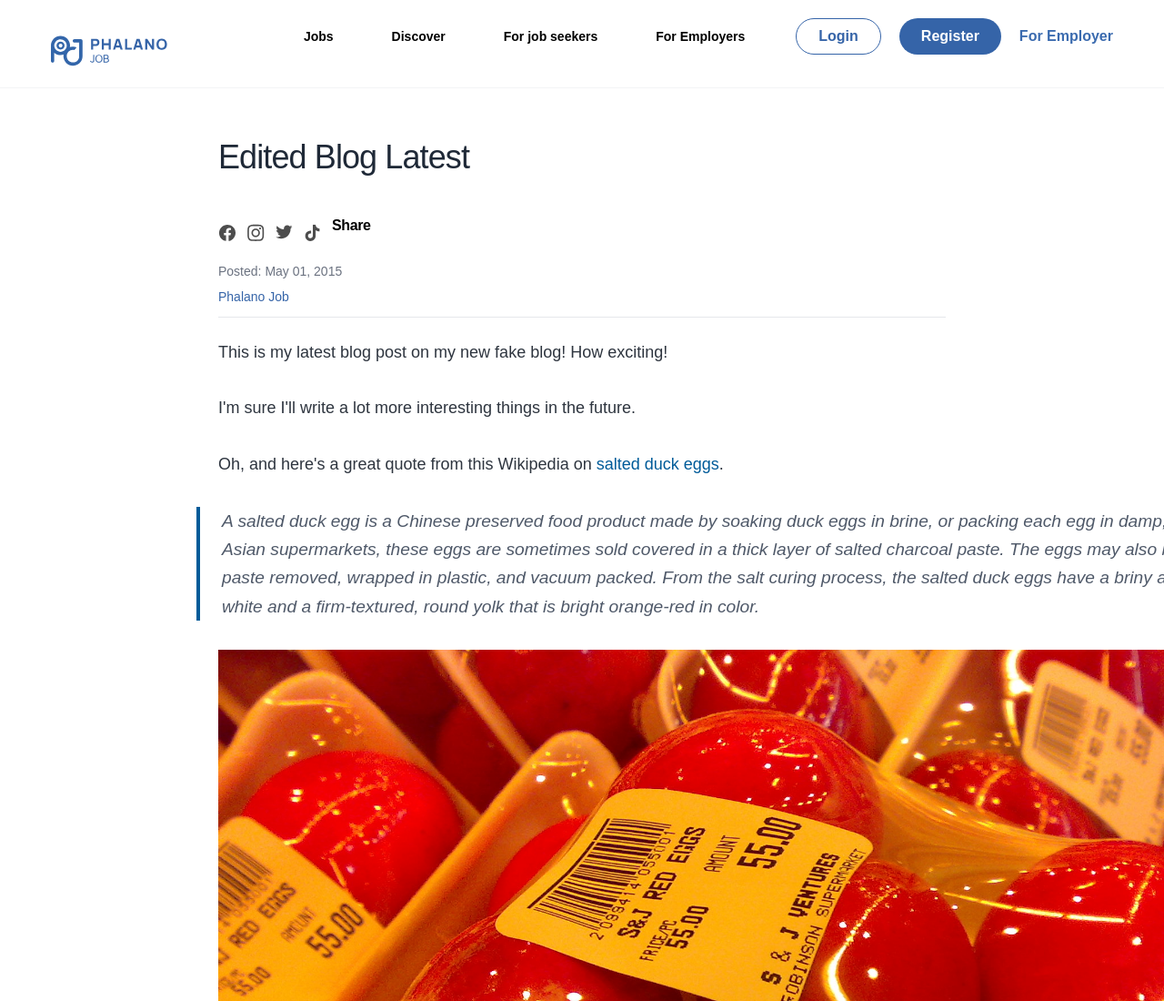
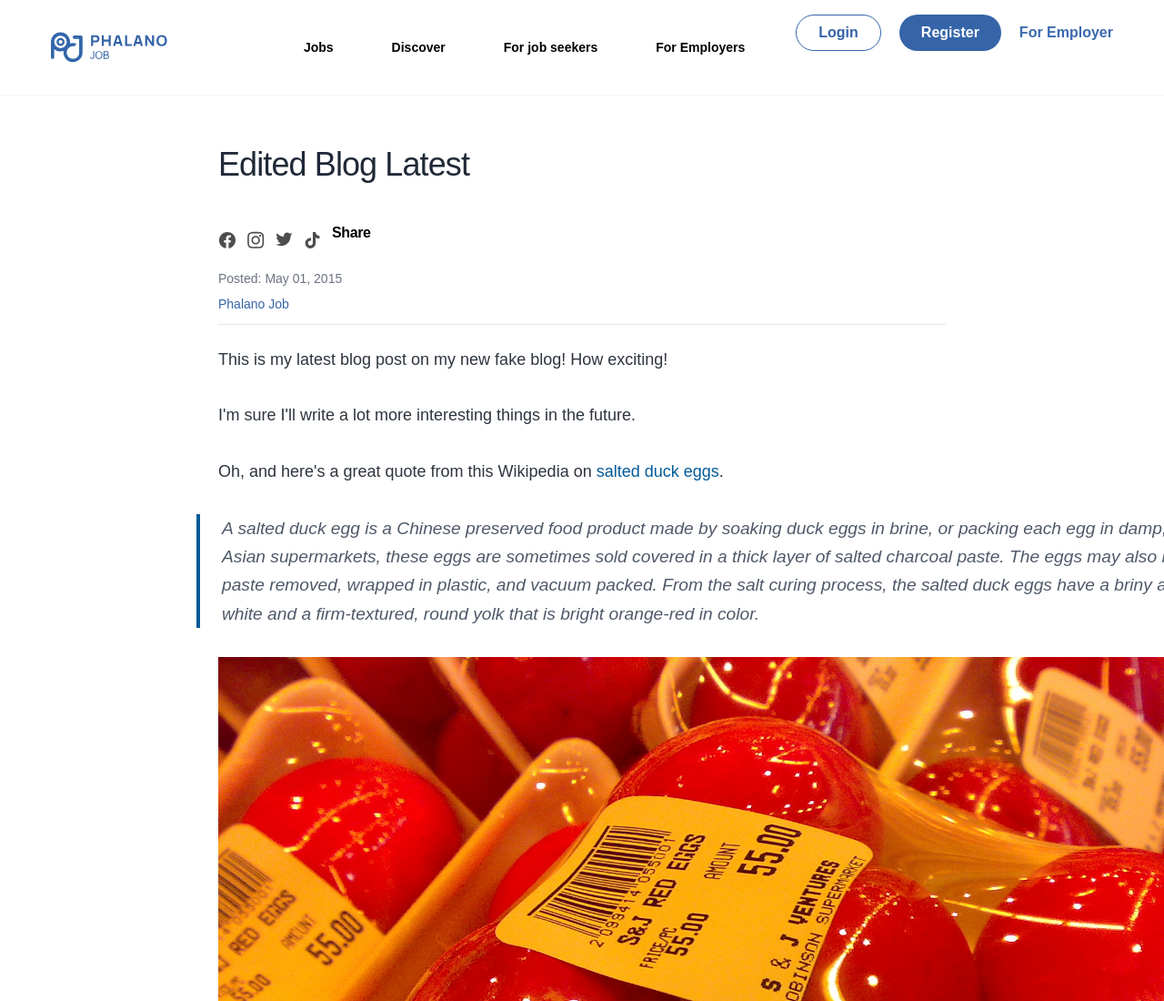
Before and after one commit to Phalanojob/pj-blog, a Gatsby site: page /hello-world/ in a window 1280 px wide. Shown: the top 1100 px of the page at 91% size. Built offline with nearby package versions, Linux system fonts and the light colour scheme; Gatsby itself is replaced by a stand-in of ours; some packages are replaced by stand-ins of ours.

Commit message:
Update Header.jsx

```diff
--- a/src/components/Header.jsx
+++ b/src/components/Header.jsx
@@ -2,9 +2,9 @@
 
 const Header = () => {
   return (
-    <header className="w-full bg-[#ffffff] hidden lg:block border-b-[1px] border-gray-100 mt-4">
+    <header className="w-full bg-[#ffffff] hidden lg:block border-b-[1px] border-gray-100">
   <div className="2xl:w-[80%] xl:w-[95%] mx-auto  sm:px-6">
-    <div className="flex items-center justify-between h-15 md:h-20">
+    <div className="flex items-center justify-between">
       <a className="hover:cursor-pointer" href="/">
         <svg
           width={130}
@@ -39,7 +39,7 @@
           />
         </svg>
       </a>
-      <ul className="flex grow justify-end flex-wrap items-center space-x-12">
+      <ul className="flex grow justify-end flex-wrap items-center space-x-12 mb-0">
         <a
           className="font-manrope font-semibold text-[14px] flex justify-center items-center py-1 px-2 rounded-md hover:text-primary hover:bg-[#D7E0EE]/20  text-black"
           href="http://www.phalanojob.com/search"
```
